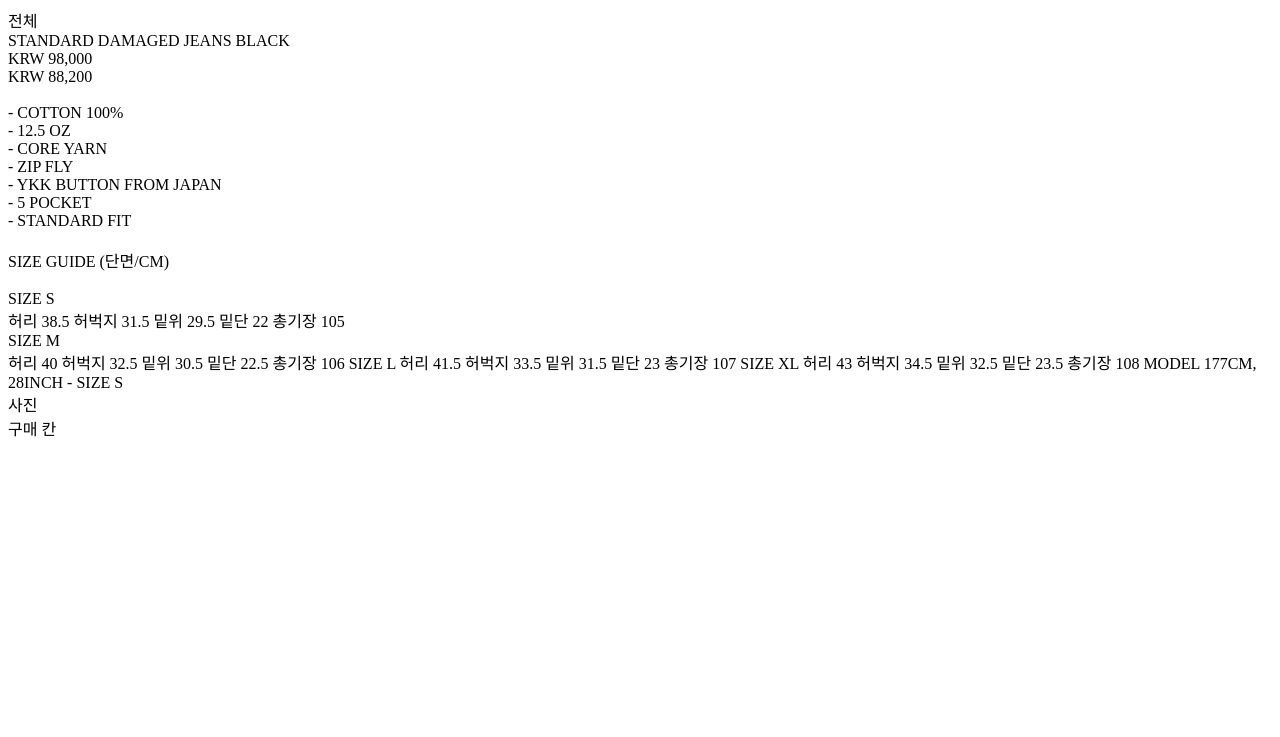
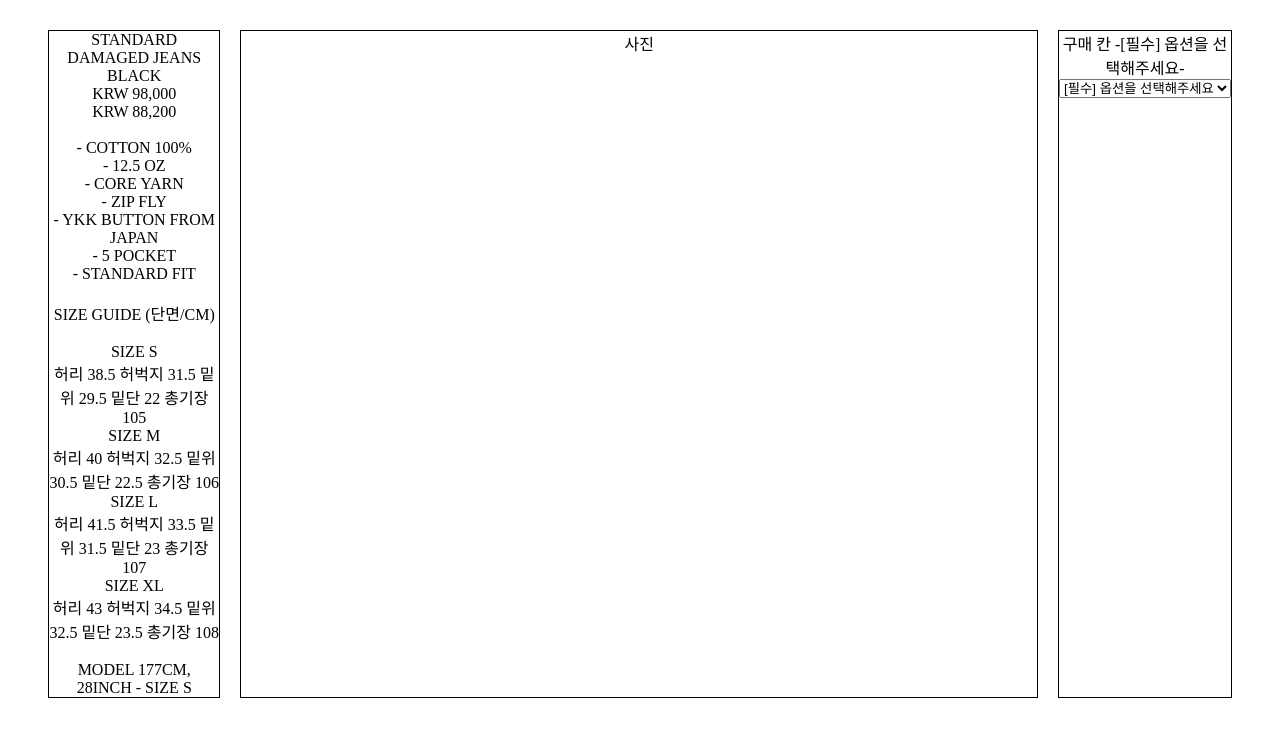
Before and after one commit to Zy0ung/First_SoonKathon_9th_Team2, a Django app: template ayc_company/templates/detail.html in a window 1280 px wide. Shown: the top 737 px of the page. Run offline with Django 3.2, Linux system fonts and the light colour scheme; the template is opened without the code that fills it, so the values that code supplies are empty.

Commit message:
[이민수][세팅] :: detail.html

```diff
--- a/ayc_company/templates/detail.html
+++ b/ayc_company/templates/detail.html
@@ -7,8 +7,8 @@
     <title>Ayc</title>
 </head>
 <body>
-    <div>전체
-        <div>
+    <div style="display: flex; flex-direction:row; margin: 30px; text-align: center;">
+        <div style="border: 1px solid black; width: 15%; height: 100%; margin: 0 10px;">
             STANDARD DAMAGED JEANS BLACK<br>
             KRW 98,000<br>
             KRW 88,200<br><br>
@@ -26,19 +26,27 @@
             SIZE S<br>
             허리 38.5 허벅지 31.5 밑위 29.5 밑단 22 총기장 105<br>
             SIZE M<br>
-            허리 40 허벅지 32.5 밑위 30.5 밑단 22.5 총기장 106
-            SIZE L
-            허리 41.5 허벅지 33.5 밑위 31.5 밑단 23 총기장 107
-            SIZE XL
-            허리 43 허벅지 34.5 밑위 32.5 밑단 23.5 총기장 108
+            허리 40 허벅지 32.5 밑위 30.5 밑단 22.5 총기장 106<br>
+            SIZE L<br>
+            허리 41.5 허벅지 33.5 밑위 31.5 밑단 23 총기장 107<br>
+            SIZE XL<br>
+            허리 43 허벅지 34.5 밑위 32.5 밑단 23.5 총기장 108<br><br>
 
-            MODEL 177CM, 28INCH - SIZE S
+            MODEL 177CM, 28INCH - SIZE S<br>
         </div>
-        <div>
+        <div style="border: 1px solid black; width: 70%; margin: 0 10px;">
             사진
         </div>
-        <div>
+        <div style="border: 1px solid black; width: 15%; margin: 0 10px;">
             구매 칸
+            <label class="size">-[필수] 옵션을 선택해주세요-<br>
+                <select class="input" name= "jean-size">
+                    <option value="" hidden><label class="title">[필수] 옵션을 선택해주세요<br>
+                    <option value="S">S</option>
+                    <option value="M">M</option>
+                    <option value="L">L</option>
+                    <option value="XL">XL</option>
+            </select>
         </div>
     </div>
 </body>
```
Also changed, not shown: 1 other file.
